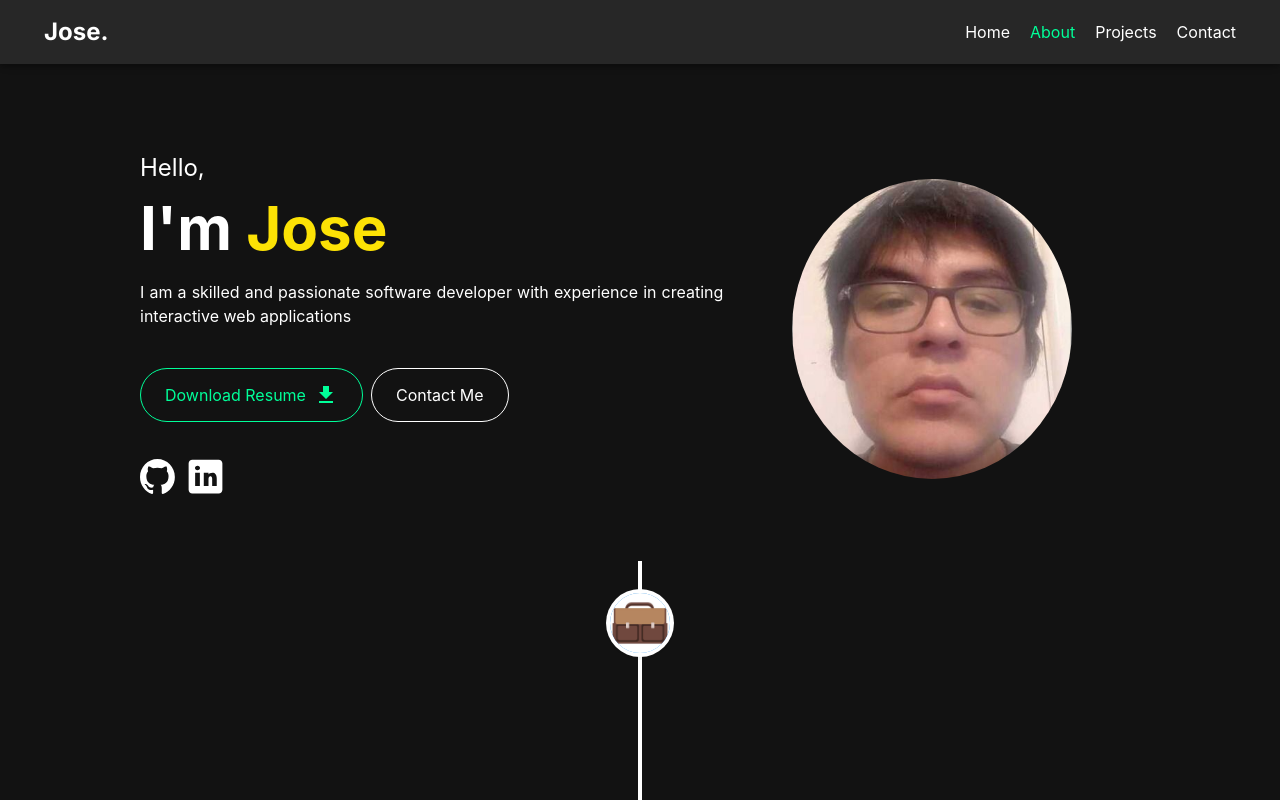
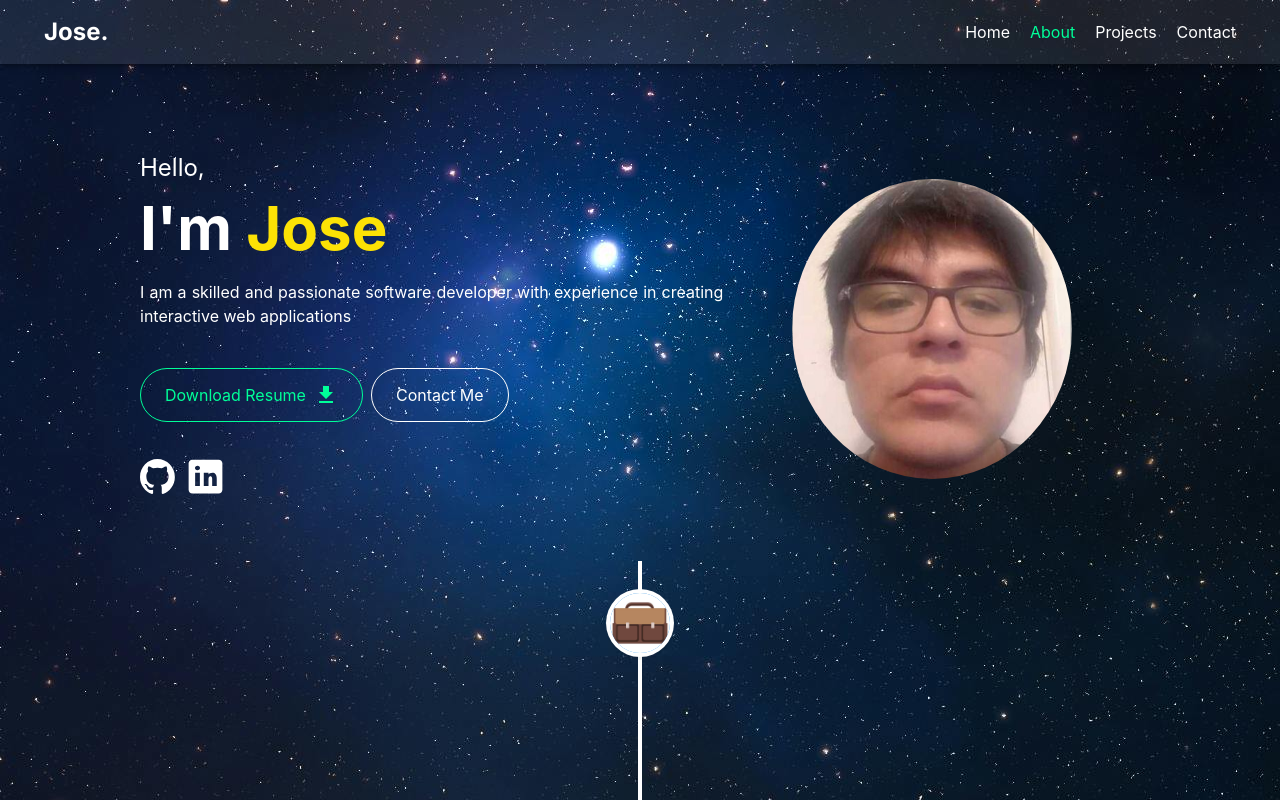
Before and after one commit to jose-guerrerog/portfolio, a Next.js app: page /about in a window 1280 px wide. Shown: the top 800 px of the page. Built offline with nearby package versions, Linux system fonts and the light colour scheme.

Commit message:
update background

```diff
--- a/src/app/components/Navbar.tsx
+++ b/src/app/components/Navbar.tsx
@@ -30,7 +30,13 @@ const Navbar = () => {
   // const isOriginalVersion = version !== '1';
 
   return (
-    <AppBar component="nav" position="sticky">
+    <AppBar
+      component="nav"
+      position="sticky"
+      sx={{
+        backgroundColor: "transparent",
+      }}
+    >
       <Toolbar>
         <IconButton
           color="inherit"
@@ -43,15 +49,15 @@ const Navbar = () => {
           <MenuIcon />
         </IconButton>
         <Box
-          component='div'
+          component="div"
           display={{ xs: "none", sm: "flex" }}
           justifyContent="space-between"
-          alignItems='center'
+          alignItems="center"
           sx={{
-            width: '100%'
+            width: "100%",
           }}
         >
-          <Box component='div' sx={{marginLeft: '20px'}}>
+          <Box component="div" sx={{ marginLeft: "20px" }}>
             <Link href="/">
               <h1 className="text-4xl fnt-semibold">
                 Jose
@@ -59,12 +65,10 @@ const Navbar = () => {
               </h1>
             </Link>
           </Box>
-          <Stack flexDirection={'row'}>
+          <Stack flexDirection={"row"}>
             {navLinks.map((item) => (
               <Link
-                href={
-                  item.path
-                }
+                href={item.path}
                 key={item.title}
                 color={item.path === pathname ? "#00ff99" : "#fff"}
                 style={{
@@ -73,9 +77,7 @@ const Navbar = () => {
                   textDecoration: "none",
                 }}
               >
-                <Typography>
-                  {item.title}
-                </Typography>
+                <Typography>{item.title}</Typography>
               </Link>
             ))}
           </Stack>
--- a/src/app/globals.css
+++ b/src/app/globals.css
@@ -1,5 +1,6 @@
 body {
   font-family: "JetBrains Mono !important";
+  background-image: url('/images/space.jpg');
 }
 
 :root {
--- a/src/app/page.tsx
+++ b/src/app/page.tsx
@@ -79,7 +79,7 @@ const Home = () => {
           },
           animation: `shine 5s linear infinite`,
         }}
-        variant="h3"
+        variant="h2"
         fontStyle="italic"
       >
         Welcome to my Site
```
Also changed, not shown: public/images/space.jpg (added).
